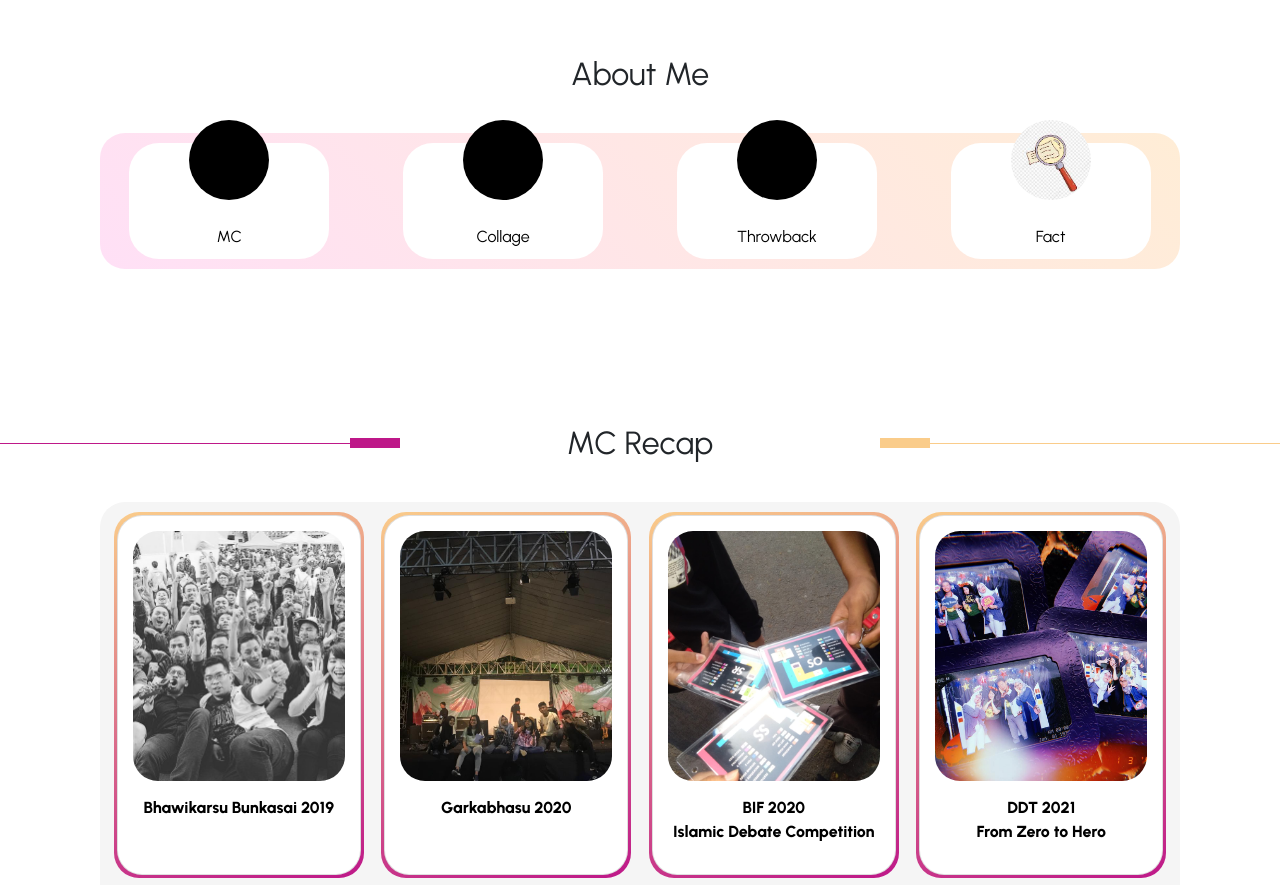
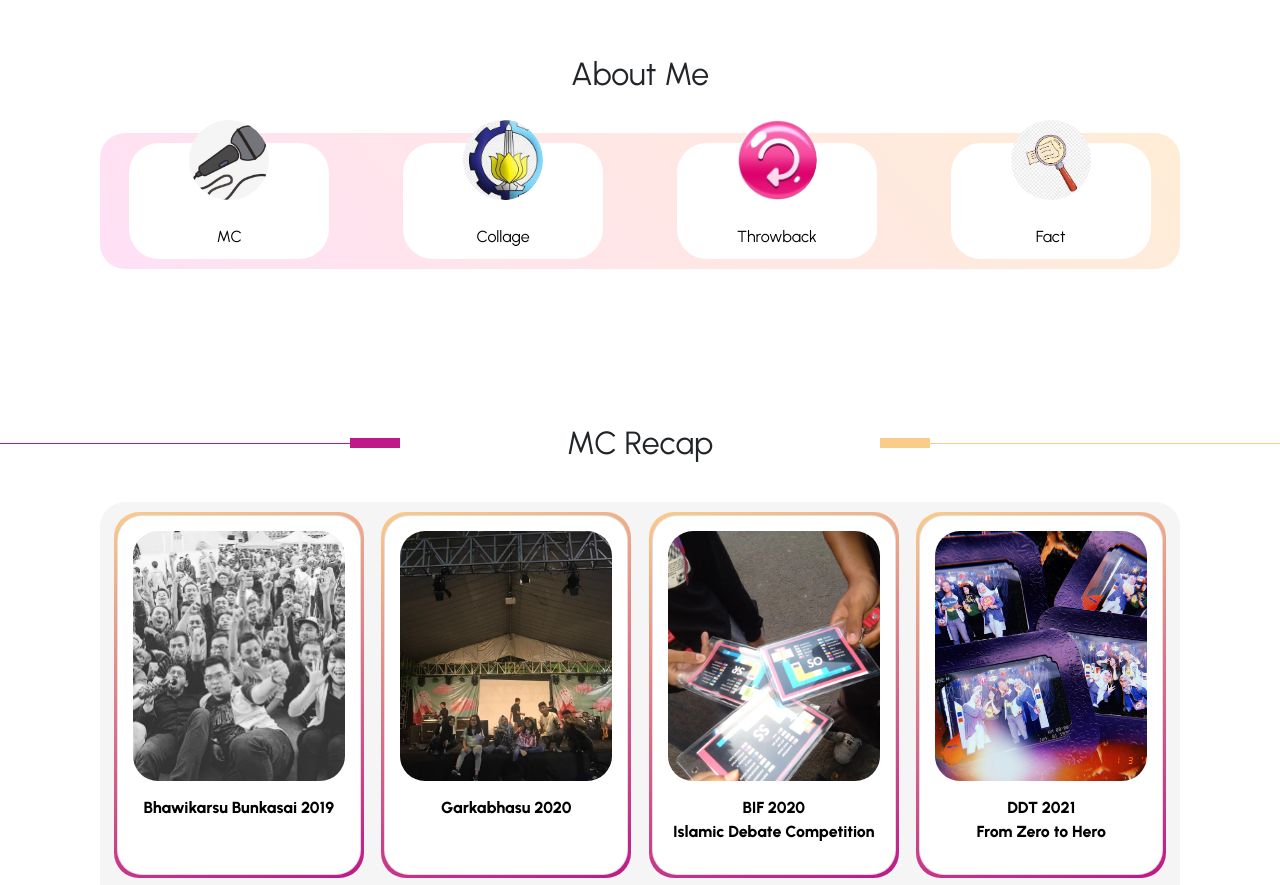
Before and after one commit to IvenaSabita/IvenaSabita.github.io, a plain HTML site: page index.html in a window 1280 px wide. Shown: the part 800-1685 px from the top of the page. Drawn offline with nearby package versions, Linux system fonts and the light colour scheme; files whose address does not match are found by name.

Commit message:
Update style.css
revisi nama gambar

```diff
--- a/style.css
+++ b/style.css
@@ -281,17 +281,17 @@ header .info .txt i{
 }
 
 .mc .gambar{
-    background-image: url('asset/mic.png');
+    background-image: url('mic.png');
     background-size: cover;
 }
 
 .collage .gambar{
-    background-image: url('asset/ITS.jpeg');
+    background-image: url('ITS.jpeg');
     background-size: cover;
 }
 
 .throwback .gambar{
-    background-image: url('asset/back.png');
+    background-image: url('back.png');
     background-size: cover;
 }
 
```
